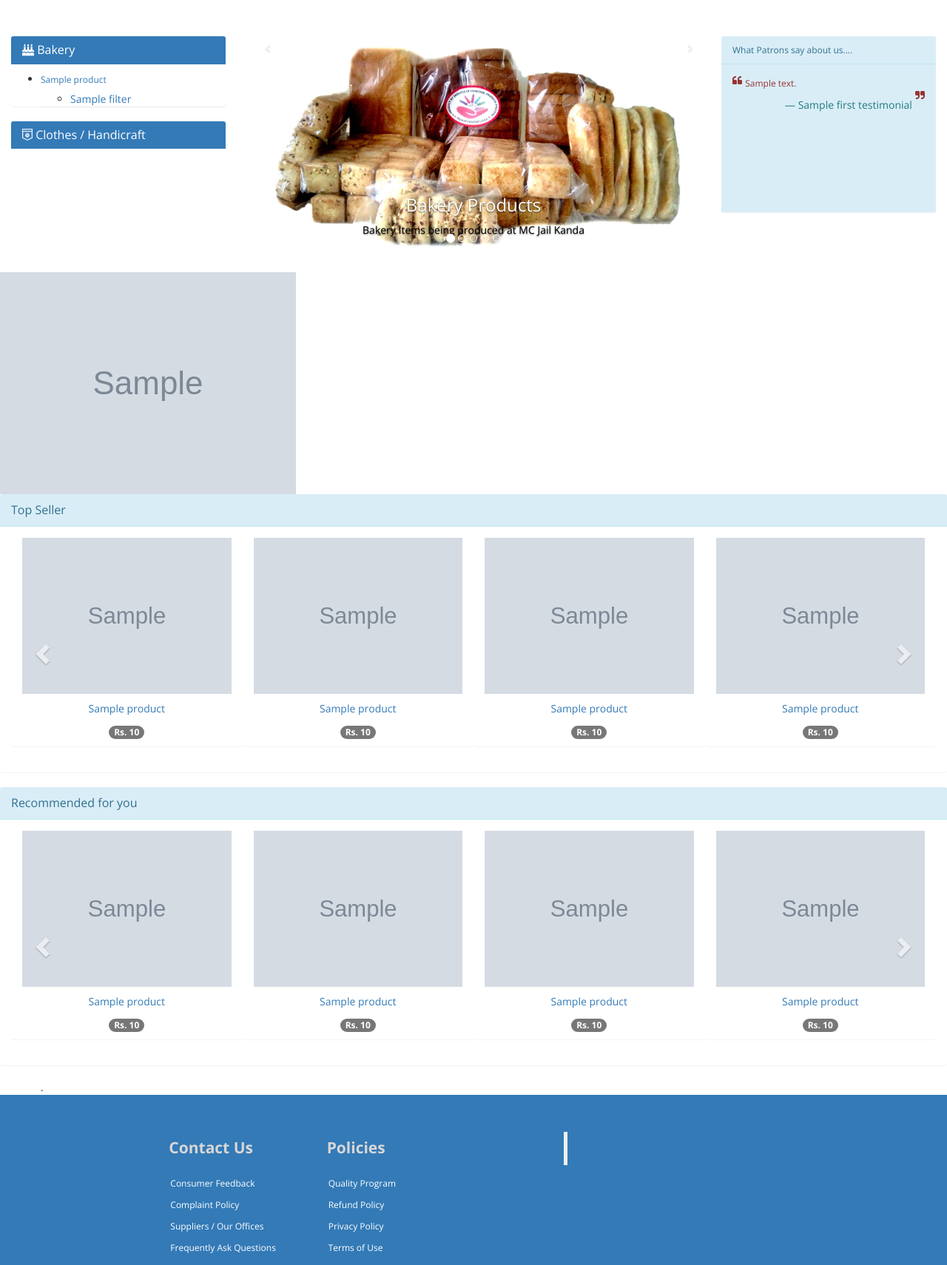
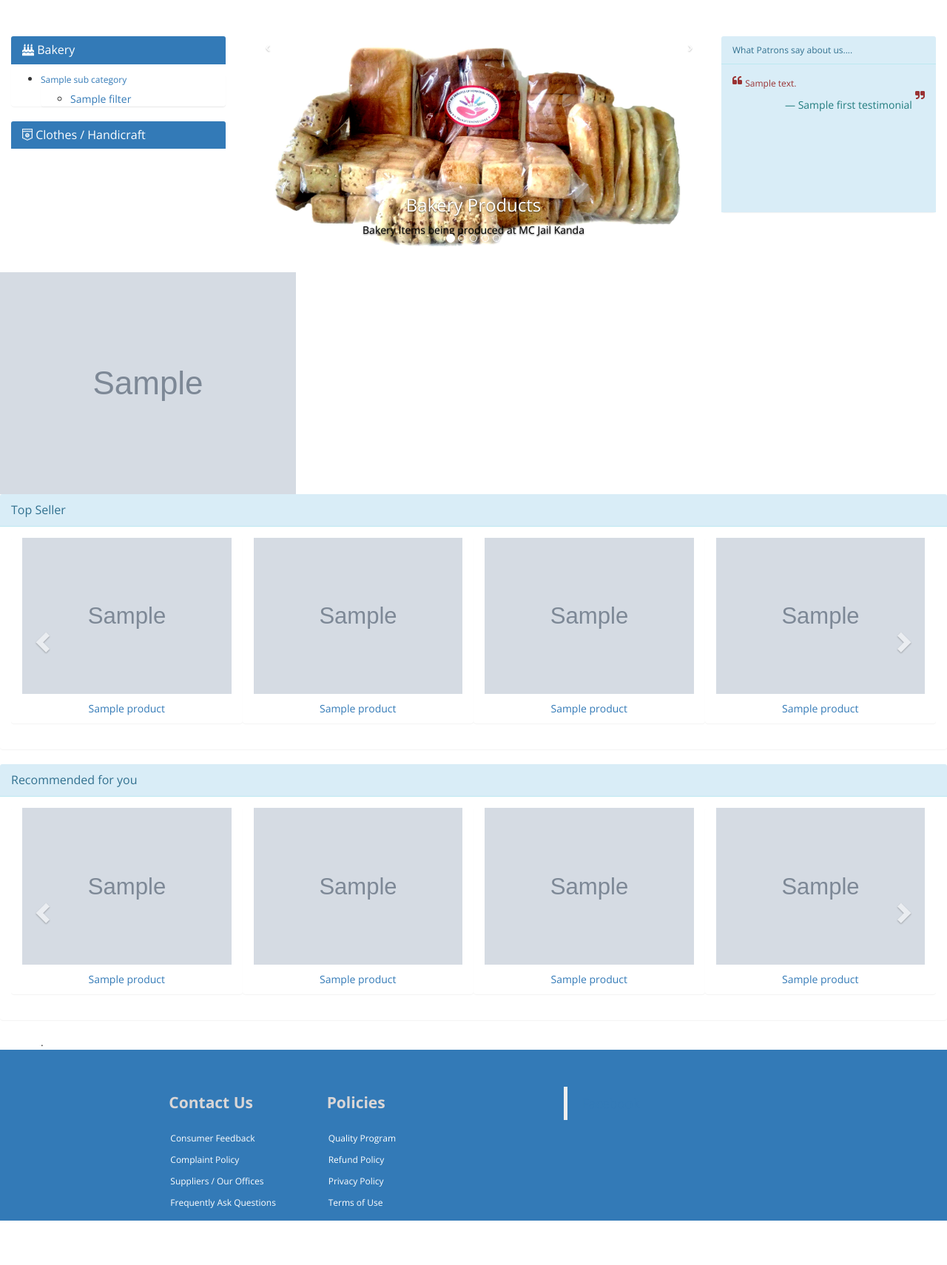
Before and after one commit to gauraviit1/myshop_aws, a Django app: template shop/templates/shop/product/main.html in a window 1280 px wide. Shown: the part 101-1811 px from the top of the page at 74% size. Run offline with Django 3.2, Linux system fonts and the light colour scheme; the template is opened without the code that fills it: most values are stand-ins (such as "Sample title", 1, 10 or a date in 2020); grey boxes marked "Sample" are stand-in pictures; parts of the project's set-up code (start-up, migrations or seed data) failed here and were passed over; some libraries are stand-ins or nearby versions; some web fonts are replaced.

Commit message:
fixed topseller and recommendation carousel

```diff
--- a/myshop/settings/__init__.py
+++ b/myshop/settings/__init__.py
@@ -82,6 +82,7 @@ TEMPLATES = [
                 'cart.context_processors.cart',
                 'shop.context_processors.bakery_items',
                 'shop.context_processors.handicraft_items',
+                'shop.context_processors.all_unique_products',
             ],
         },
     },
--- a/shop/templates/shop/base.html
+++ b/shop/templates/shop/base.html
@@ -141,7 +141,6 @@
   }
 
   </style>
-
 
   </head>
 
--- a/shop/templates/shop/recommendation_carousel.html
+++ b/shop/templates/shop/recommendation_carousel.html
@@ -15,7 +15,7 @@
             <div class="carousel carousel-showmanymoveone slide" id="carousel123">
               <div class="carousel-inner">
 
-                {% for product in handicraft_items|slice:":1" %}
+                {% for product in all_unique_products|slice:":1" %}
                   <div class="item active">
                   <div class="col-xs-12 col-sm-6 col-md-3 panel panel-default">
                       {% load thumbnail %}
@@ -27,33 +27,12 @@
                       </a>
                       {% endthumbnail %}
                       <p class="text-center" style="padding-top:10px;"><a href="{{ product.get_absolute_url }}">{{ product.name }}</a></p>
-                      <p class="text-center" >
-                      <span class="badge">Rs. {{ product.price }}</span>
-                      </p>
                   </div>
                 </div>
 
                 {% endfor %}
-                {% for product in handicraft_items|slice:"1:3" %}
-                  <div class="item">
-                  <div class="col-xs-12 col-sm-6 col-md-3 panel panel-default">
-                      {% load thumbnail %}
-                      {% thumbnail product.image "120" as im %}
-                      <a href="{{ product.get_absolute_url }}">
-                        <img class="center-block img-responsive " src="{% if im %}{{ im.url }}
-                        {% else %}{% static "img/no_image.png" %}{% endif %}" alt="..."
-                        >
-                      </a>
-                      {% endthumbnail %}
-                      <p class="text-center" style="padding-top:10px;"><a href="{{ product.get_absolute_url }}">{{ product.name }}</a></p>
-                      <p class="text-center" >
-                      <span class="badge">Rs. {{ product.price }}</span>
-                      </p>
-                  </div>
-                </div>
 
-                {% endfor %}
-                {% for product in bakery_items|slice:":3" %}
+                {% for product in all_unique_products|slice:"1:" %}
                   <div class="item">
                   <div class="col-xs-12 col-sm-6 col-md-3 panel panel-default " >
                       {% load thumbnail %}
@@ -65,9 +44,6 @@
                       </a>
                       {% endthumbnail %}
                       <p class="text-center" style="padding-top:10px;"><a href="{{ product.get_absolute_url }}">{{ product.name }}</a></p>
-                      <p class="text-center" >
-                      <span class="badge">Rs. {{ product.price }}</span>
-                      </p>
                   </div>
                 </div>
 
--- a/shop/templates/shop/topseller.html
+++ b/shop/templates/shop/topseller.html
@@ -24,7 +24,7 @@
             <div class="carousel carousel-topseller slide" id="carousel_topseller">
               <div class="carousel-inner">
 
-                {% for product in bakery_items|slice:":1" %}
+                {% for product in all_unique_products|slice:":1" %}
                   <div class="item active">
                   <div class="col-xs-12 col-sm-6 col-md-3 panel panel-default">
                       {% load thumbnail %}
@@ -36,33 +36,12 @@
                       </a>
                       {% endthumbnail %}
                       <p class="text-center" style="padding-top:10px;"><a href="{{ product.get_absolute_url }}">{{ product.name }}</a></p>
-                      <p class="text-center" >
-                      <span class="badge">Rs. {{ product.price }}</span>
-                      </p>
                   </div>
                 </div>
 
                 {% endfor %}
-                {% for product in bakery_items|slice:"1:3" %}
-                  <div class="item">
-                  <div class="col-xs-12 col-sm-6 col-md-3 panel panel-default">
-                      {% load thumbnail %}
-                      {% thumbnail product.image "120" as im %}
-                      <a href="{{ product.get_absolute_url }}">
-                        <img class="center-block img-responsive " src="{% if im %}{{ im.url }}
-                        {% else %}{% static "img/no_image.png" %}{% endif %}" alt="..."
-                        >
-                      </a>
-                      {% endthumbnail %}
-                      <p class="text-center" style="padding-top:10px;"><a href="{{ product.get_absolute_url }}">{{ product.name }}</a></p>
-                      <p class="text-center" >
-                      <span class="badge">Rs. {{ product.price }}</span>
-                      </p>
-                  </div>
-                </div>
 
-                {% endfor %}
-                {% for product in handicraft_items|slice:":3" %}
+                {% for product in all_unique_products|slice:"1:" %}
                   <div class="item">
                   <div class="col-xs-12 col-sm-6 col-md-3 panel panel-default " >
                       {% load thumbnail %}
@@ -74,9 +53,6 @@
                       </a>
                       {% endthumbnail %}
                       <p class="text-center" style="padding-top:10px;"><a href="{{ product.get_absolute_url }}">{{ product.name }}</a></p>
-                      <p class="text-center" >
-                      <span class="badge">Rs. {{ product.price }}</span>
-                      </p>
                   </div>
                 </div>
 
```
Also changed, not shown: shop/context_processors.py (+10 -6 lines).
